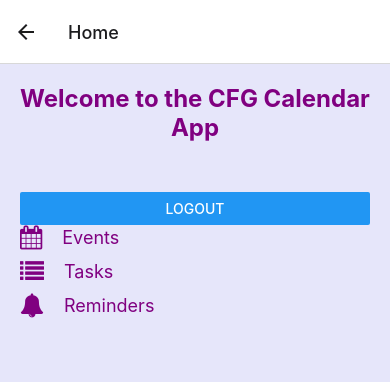
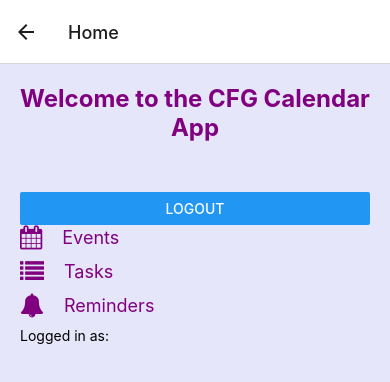
Before and after one commit to mariafernanda993/CFG-Masters-Individual-Mobile-App, a React Native app: screen /Home in a window 390 px wide. Shown: the top 382 px of the page. Built offline with nearby package versions, Linux system fonts and the light colour scheme.

Commit message:
Added logout button and added the users name to the home screen. Also added a console log to show the username as a bug fix for later stages if needed

```diff
--- a/App.js
+++ b/App.js
@@ -1,4 +1,4 @@
-import { createStore } from 'redux';
+import { legacy_createStore as createStore } from 'redux';
 import { Provider } from 'react-redux';
 import { createStackNavigator } from '@react-navigation/stack';
 import { NavigationContainer } from '@react-navigation/native';
--- a/src/screens/Home.js
+++ b/src/screens/Home.js
@@ -1,10 +1,13 @@
 import React from 'react';
 import { StyleSheet, Text, View, TouchableOpacity } from 'react-native';
+import { useSelector } from 'react-redux';
 import Icon from 'react-native-vector-icons/FontAwesome';
 import AppStyles from '../styles/AppStyles';
 import LogoutButton from '../components/LogoutButton';
 
 export default function HomePage({ navigation }) {
+  const username = useSelector(state => state.username);
+
   return (
     <View style={AppStyles.container}>
       <Text style={AppStyles.header}>Welcome to the CFG Calendar App</Text>
@@ -25,6 +28,8 @@ export default function HomePage({ navigation }) {
           <Text style={AppStyles.textStyle}>Reminders</Text>
         </TouchableOpacity>
       </View>
+
+      <Text style={AppStyles.usernameText}>Logged in as: {username}</Text>
     </View>
   );
 }
--- a/src/screens/Login.js
+++ b/src/screens/Login.js
@@ -1,9 +1,11 @@
 import React, { useState, useEffect } from 'react';
 import { StyleSheet, Text, View, TextInput, Button, Alert } from 'react-native';
+import { useDispatch } from 'react-redux';
 import styles from '../styles/AppStyles';
 import AsyncStorage from '@react-native-async-storage/async-storage';
 
 const Login = ({ navigation }) => {
+  const dispatch = useDispatch();
   const [username, setUsername] = useState('');
   const [password, setPassword] = useState('');
 
@@ -26,6 +28,8 @@ const Login = ({ navigation }) => {
           Alert.alert('Error', 'Invalid credentials');
         } else {
           Alert.alert('Success', 'Logged in successfully');
+          console.log('Dispatching username: ', username); // This will log the username being dispatched
+          dispatch({ type: 'LOGIN', payload: username });
           navigation.navigate('Home');
         }
       }
```
